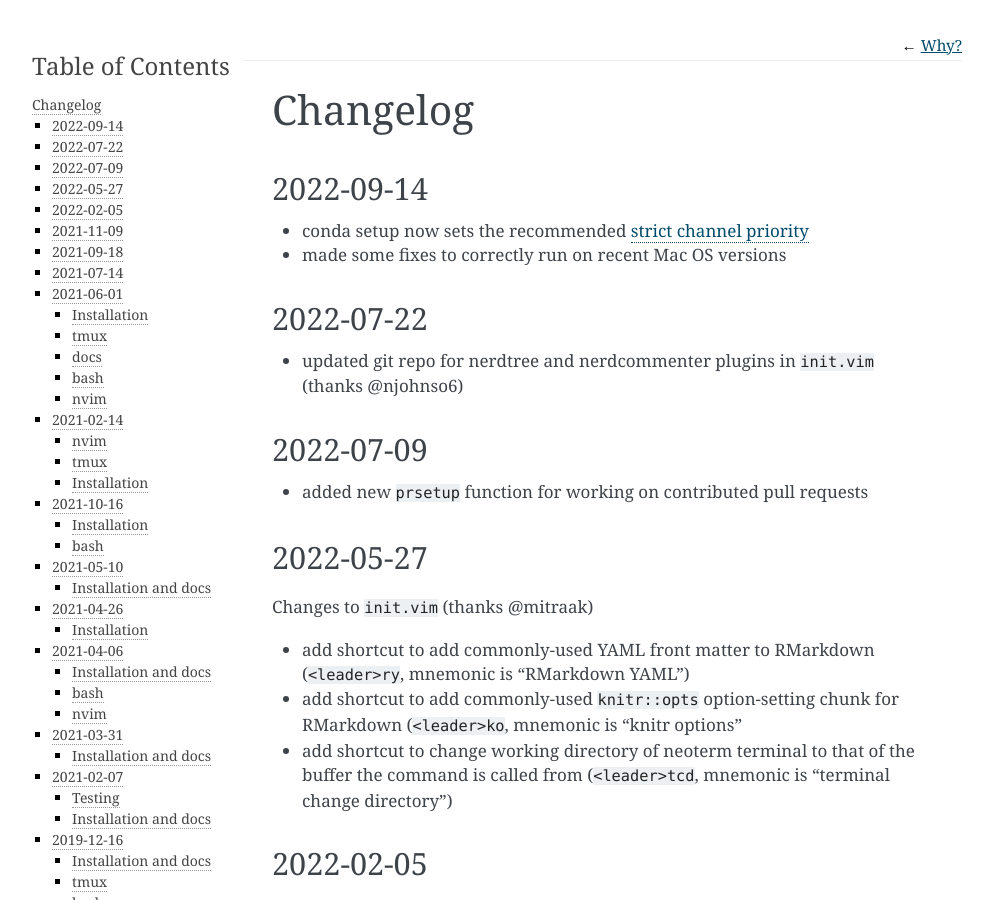
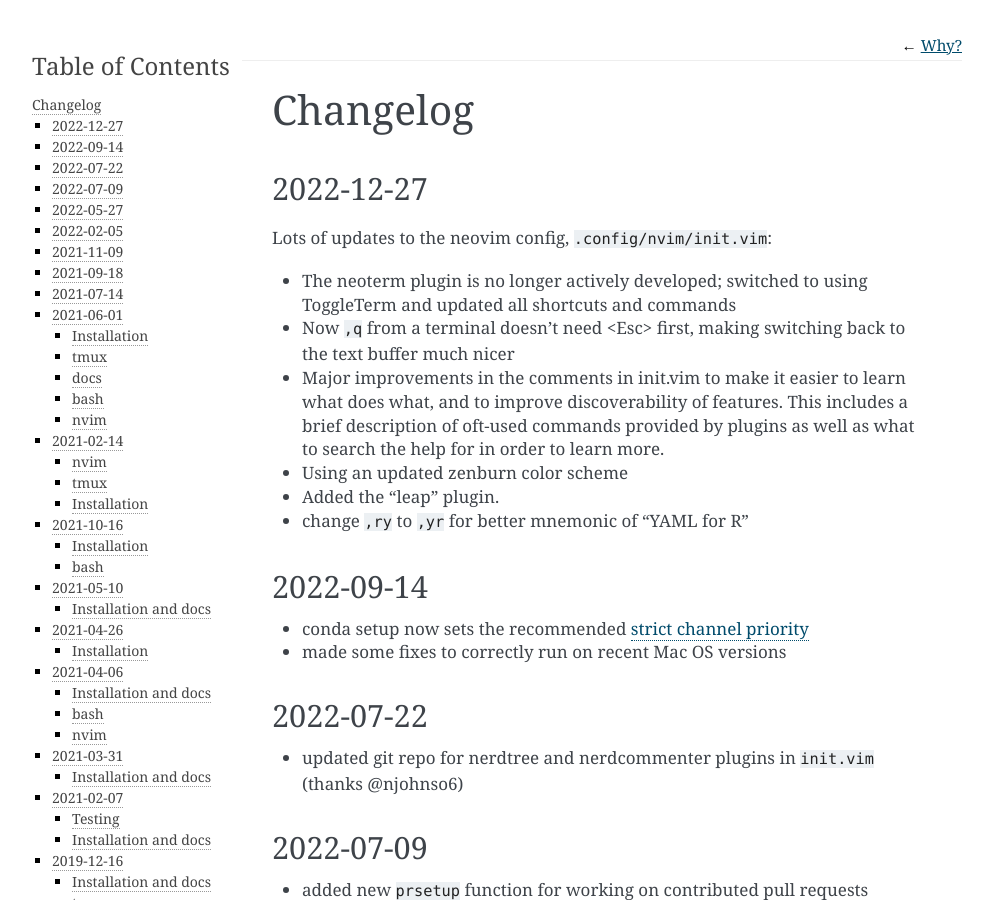
Before and after one commit to daler/dotfiles, a Sphinx documentation site: the page built from docs/changelog.rst, in a window 1280 px wide and 900 px high. Shown: the whole window, without its empty margins (148-1141 px from the left). Built offline with Sphinx 7.4.7, drawn with Linux system fonts in a browser that asks for light colours.

Commit message:
update changelog

```diff
--- a/docs/changelog.rst
+++ b/docs/changelog.rst
@@ -3,6 +3,22 @@
 
 Changelog
 =========
+
+2022-12-27
+----------
+Lots of updates to the neovim config, ``.config/nvim/init.vim``:
+
+- The neoterm plugin is no longer actively developed; switched to using
+  ToggleTerm and updated all shortcuts and commands
+- Now ``,q`` from a terminal doesn't need <Esc> first, making switching back to
+  the text buffer much nicer
+- Major improvements in the comments in init.vim to make it easier to learn
+  what does what, and to improve discoverability of features. This includes
+  a brief description of oft-used commands provided by plugins as well as what
+  to search the help for in order to learn more.
+- Using an updated zenburn color scheme
+- Added the "leap" plugin.
+- change ``,ry`` to ``,yr`` for better mnemonic of "YAML for R"
 
 2022-09-14
 ----------
```
